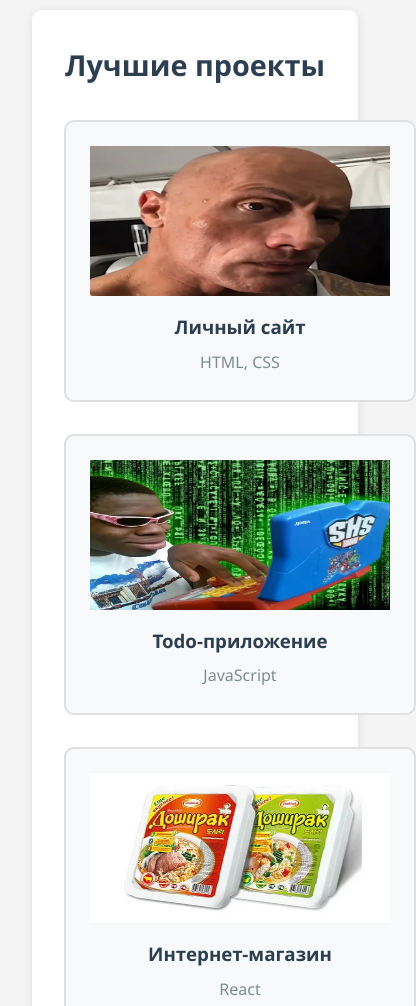
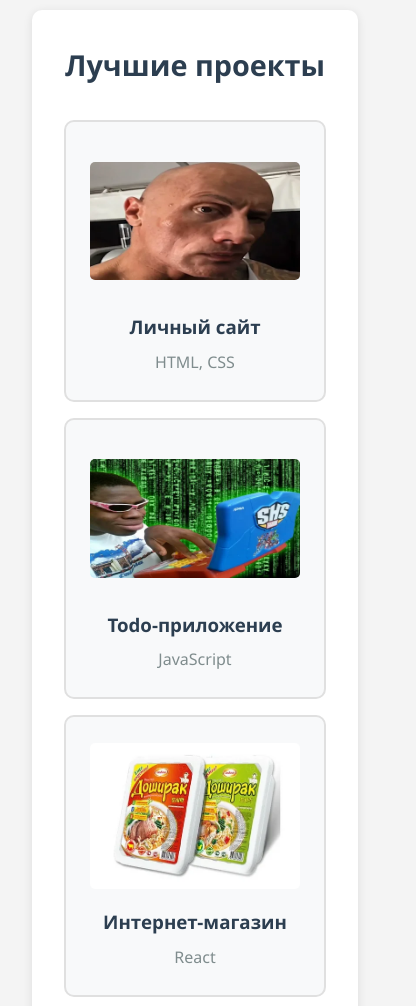
Before and after one commit to Mikle-kekich/KR2-Front-back, a plain HTML site: page index.html in a window 390 px wide. Shown: the part 1280-2286 px from the top of the page, 416 px wide, since content can reach past the window. Drawn offline with Linux system fonts and the light colour scheme.

Commit message:
full fix adaptivka

```diff
--- a/styles/styles.css
+++ b/styles/styles.css
@@ -182,8 +182,9 @@
 .projects-grid {
     display: grid;
     grid-template-columns: repeat(auto-fit, minmax(250px, 1fr));
-    gap: 2rem;
+    gap: 1.5rem 2rem;
 }
+
 
 .project-card {
     background: #f8f9fa;
@@ -202,7 +203,6 @@
 .project-placeholder {
     width: 100%;
     height: 150px;
-    background-color: #3498db;
     color: white;
     display: flex;
     align-items: center;
@@ -211,6 +211,15 @@
     font-weight: bold;
     border-radius: 5px;
     margin-bottom: 1rem;
+    overflow: hidden;
+}
+
+.project-placeholder img {
+    width: 100%;
+    height: 100%;
+    object-fit: cover; /* чтобы картинка заполняла контейнер без искажений */
+    border-radius: 5px;
+    display: block;
 }
 
 .project-card h3 {
@@ -631,6 +640,12 @@
         margin-right: 0;
         display: none;
     }
+    .projects-grid {
+        grid-template-columns: 1fr;
+        gap: 1rem;
+
+}
+
 }
 
 .index_img{
@@ -643,3 +658,42 @@
     height: 150px;
     width: 300px;
 }
+
+
+
+@media (min-width: 500px) {
+    .projects-grid {
+        grid-template-columns: repeat(auto-fit, minmax(250px, 1fr));
+    }
+}
+
+.project-card {
+    max-width: 100%;
+    box-sizing: border-box;
+}
+
+.project-placeholder img {
+    width: 100%;
+    height: auto;
+    display: block;
+    object-fit: cover;
+    border-radius: 5px;
+}
+
+
+
+
+
+
+
+
+@media(max-width: 400px){
+    .project-card{
+        width: 100%;
+        max-width: 100%;
+    }
+    .project-placeholder img{
+        width: 100%;
+        max-width: 100%;
+    }
+}
```
